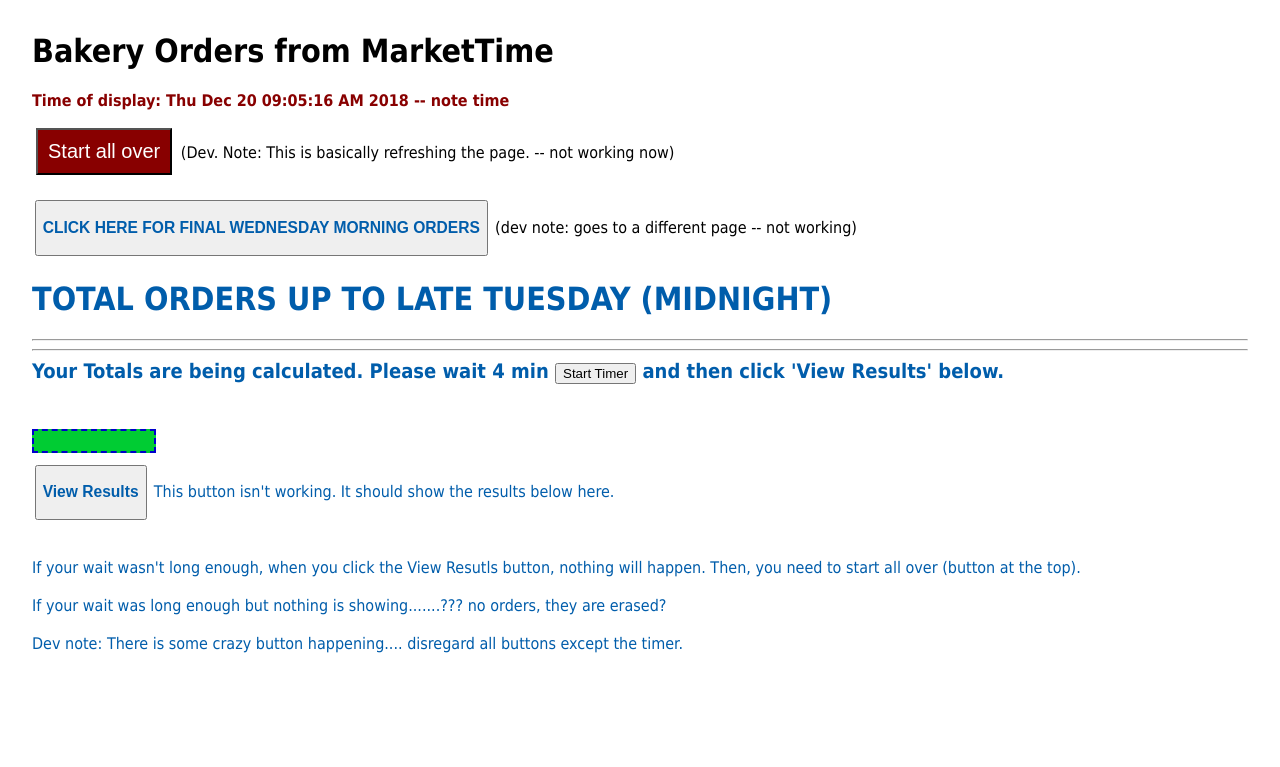
After one commit to johnedstone/zappa-webscrape, a Django app: template mw/templates/mw/directions_to_do.html in a window 1280 px wide. The commit adds this page. Shown: the top 767 px of the page. Run offline with Django 3.2, Linux system fonts and the light colour scheme; the template is opened without the code that fills it, so the values that code supplies are empty.

Commit message:
added a few pages for readability: baker's report, pan, reads the results from the scheduled job mw_cron, is the cron job that writes out every two hours. updated splash to keep track of the new urls

```diff
--- /dev/null
+++ b/mw/templates/mw/directions_to_do.html
@@ -0,0 +1,154 @@
+<html lang="en">
+  <head>
+    <meta charset="utf-8">
+    <title>Submission</title>
+
+    <link rel="icon" href="https://mw-artisan.s3.amazonaws.com/static/mw/favicon_1x1.png" sizes="1x1" type="image/png" >
+    <script src="https://code.jquery.com/jquery-3.3.1.min.js"></script>
+<!-- code from https://www.plus2net.com/javascript_tutorial/stopwatch.php  -->
+
+<script language=javascript>
+var h=0;
+var m=0;
+var s=0;
+function to_start(){
+
+switch(document.getElementById('btn').value)
+{
+case  'Stop Timer':
+window.clearInterval(tm); // stop the timer
+document.getElementById('btn').value='Start Timer';
+break;
+case  'Start Timer':
+tm=window.setInterval('disp()',1000);
+document.getElementById('btn').value='Stop Timer';
+break;
+}
+}
+
+
+function disp(){
+// Format the output by adding 0 if it is single digit //
+if(s<10){var s1='0' + s;}
+else{var s1=s;}
+if(m<10){var m1='0' + m;}
+else{var m1=m;}
+if(h<10){var h1='0' + h;}
+else{var h1=h;}
+// Display the output //
+str= h1 + ':' + m1 +':' + s1 ;
+document.getElementById('n1').innerHTML=str;
+// Calculate the stop watch //
+if(s<59){
+s=s+1;
+}else{
+s=0;
+m=m+1;
+if(m==60){
+m=0;
+h=h+1;
+} // end if  m ==60
+}// end if else s < 59
+// end of calculation for next display
+
+}
+</script>
+    <style>
+         .container {
+           margin:2rem;
+           font-family: Tahoma,Verdana,sans-serif;
+}
+       h1 {
+          font-size:2rem;
+}
+h2 {
+font-size:1rem;
+}
+         div {
+           margin-top:1rem;
+}
+
+
+        div {
+            color: #005dab;
+
+                   }
+        #results {
+            margin: 0;
+        }
+        p, button {
+            color: #005dab;
+            margin: 0.2em;
+        }
+    </style>
+  </head>
+  <body class="container">
+
+    <h1> Bakery Orders from MarketTime</h1>
+ <h2 style="color:#880000;">
+          Time of display</strong>: Thu Dec 20 09:05:16 AM 2018</strong> -- note time</h2>
+
+<button style="background-color: #880000; padding: 10px; color: white; font-size:20px; ">Start all over</button>  (Dev. Note: This is basically refreshing the page. -- not working now)
+
+<br>
+<br>
+
+
+
+
+
+<button><h3>CLICK HERE FOR FINAL WEDNESDAY MORNING ORDERS</h3></button>
+(dev note: goes to a different page -- not working)
+
+
+
+<div class="some_padding">
+<h1>TOTAL ORDERS UP TO LATE TUESDAY (MIDNIGHT)</h1>
+
+<hr>
+<hr>
+
+
+
+
+
+
+<span style="font-weight:bold; font-size:20px;">Your Totals are being calculated. Please wait 4 min <input type="button" name="btn" id='btn' value="Start Timer" onclick="to_start()";> and then click 'View Results' below.</span>
+<br>
+<br>
+
+
+<div id=n1 style="z-index: 2; position: relative; right: 0px; top: 10px; background-color: #00cc33;
+ width: 100px; padding: 10px; color: white; font-size:20px; border: #0000cc 2px dashed; "> </div>
+<br>
+      <div id="results">
+
+<button><h3>View Results </h3></button> This button isn't working.  It should show the results below here.
+<div class="some_padding">
+
+<br>
+If your wait wasn't long enough, when you click the View Resutls button, nothing will happen.  Then, you need to start all over (button at the top).<br>
+<br>If your wait was long enough but nothing is showing.......???  no orders, they are erased?
+
+<br>
+<br>Dev note:  There is some crazy button happening.... disregard all buttons except the timer.
+
+</div>
+
+
+      </div>
+
+
+
+      <script>
+      $(document).ready(function() {
+          $("button").click(function() {
+              $("#results").load("https://mw-artisan.s3.amazonaws.com/results/results-20181220-090516.html", function(html) {
+              console.log("Results updated");
+              });
+          });
+      });
+      </script>
+
+  </body>
+</html>
--- a/mw/templates/mw/results.html
+++ b/mw/templates/mw/results.html
@@ -20,7 +20,7 @@
       <script>
       $(document).ready(function() {
           $("button").click(function() {
-              $("#results").load("{{ results_path }}", function(html) {
+              $("#results").load("{{ results_path }}", function() {
               console.log("Results updated");
               });
           });
--- a/mw/templates/mw/splash.html
+++ b/mw/templates/mw/splash.html
@@ -2,6 +2,8 @@
 {% block title %}Splash{% endblock %}
 {% block content %}
 <div>
-Up until Tues around Midnight, the totals will be available at this <a href="{% url 'harvest' %}">Link</a>
+<p>This <a href="{% url 'pan' %}">Ongoing Baker's Report</a> is updated every 2 hours, starting Mon at 12:55 AM</p>
+<p>The last Baker's Report for the week is written either on Tues at 11:55 PM or Wed at 12:55 AM. depending on whether or not it is  Daylight Savings Time.</p>
+<p>This <a href="{% url 'harvest' %}">Real Time Report</a> calculates the current orders and takes 2-4 minutes.</p>
 </div>
 {% endblock content %}
--- a/mw/urls.py
+++ b/mw/urls.py
@@ -13,6 +13,8 @@
     path('plain/', harvest, {'fancy': False}, name='plain'),
     path('more/', views.simple, name='more'),
     path('fun-with-storage/', fun_with_storage, name='fun_with_storage'),
+    path('mw-cron/', harvest, {'mw_cron': True}, name='mw_cron'),
+    path('pan/', views.pan, name='pan'),
 ]
 
 # vim: ai et ts=4 sw=4 sts=4 nu ru
--- a/zappa_settings.yaml
+++ b/zappa_settings.yaml
@@ -10,6 +10,9 @@
   s3_bucket: "your bucket"
   slim_handler: true
   timeout_seconds: 300
+  events:
+    - function: your_module.your_function
+      expression: "cron(55 0/2 ? * MON-TUE *)"
   aws_environment_variables:
     DEBUG: "on"
     VARS_ENCRYPTED: "on"
```
Also changed, not shown: mw/harvest.py (+24 -9 lines), mw/heavy_lifting.py (+11 -5 lines), mw/templates/mw/pan.html (added, +17 -0 lines), mw/views.py (+11 -0 lines).
